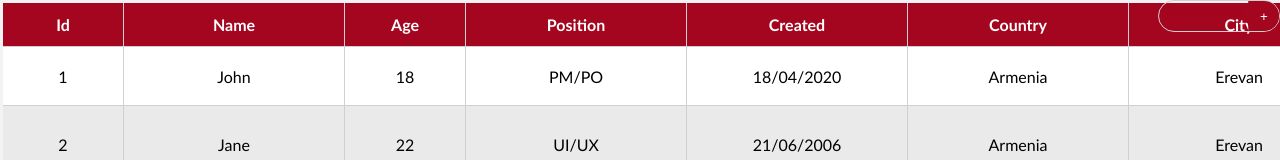
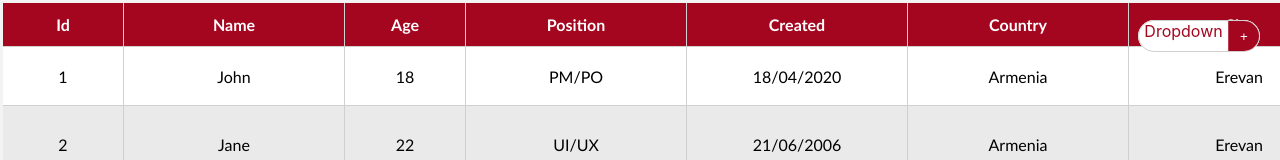
Before and after one commit to annayrin/first-project-office, a React (Create React App) app: page / in a window 1280 px wide. Shown: the top 160 px of the page. Built offline with nearby package versions, Linux system fonts and the light colour scheme; the HTML template or start-up script is replaced by a standard one.

Commit message:
con dropdown, ya con el style

```diff
--- a/src/components/DropdownList.css
+++ b/src/components/DropdownList.css
@@ -1,13 +1,23 @@
 ul{
+    padding-left: 12px;
     list-style-type:none;
 }
 .dropBody{
     position:absolute;
     right:0;
     z-index: 1;
+    margin: 20px;
+    background-color: white;
+    color: #ababab;
+    border-radius: 2vh;
+    justify-content:center;
+    align-items:center;
 }
 
 .dropHead{
+display: flex;
+    flex-direction: column;
+    align-items: center;
 
 }
 
@@ -22,10 +32,11 @@ ul{
     justify-content:space-between;
     align-items: center;
     border-radius: 2vh;
+    background-color: #ffffff;
 }
 
 .dropTitle{
-border-right:1px solid  rgba(164, 6, 31, 0.78);
+    border-right:1px solid  rgba(164, 6, 31, 0.78);
     height: 30px;
     width: 90px;
     text-align: center;
@@ -42,6 +53,7 @@ border-right:1px solid  rgba(164, 6, 31, 0.78);
     cursor: pointer;
 }
 
-.dropChosen{
-
+.dropChosens{
+background-color: white;
+    color: #ababab;
 }
```
